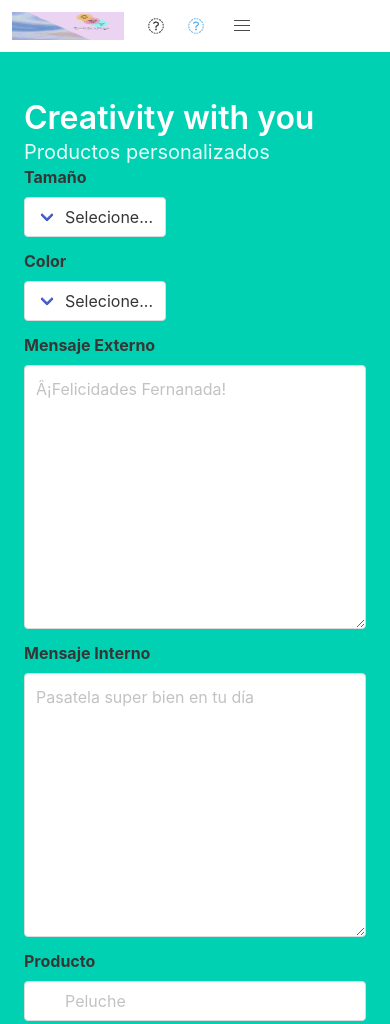
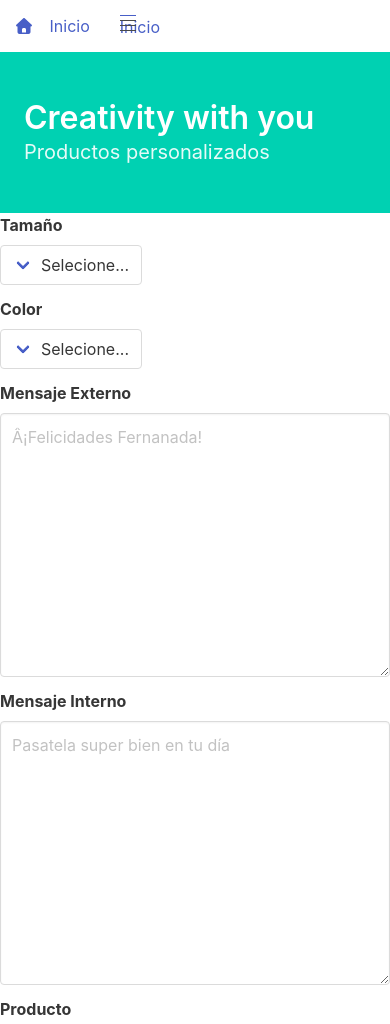
Before and after one commit to KarolValeriaA/KarolValeriaA.github.io, a plain HTML site: page infobox.html in a window 390 px wide. Shown: the top 1024 px of the page. Drawn offline with Linux system fonts and the light colour scheme.

Commit message:
cambio de color formulario

```diff
--- a/infobox.html
+++ b/infobox.html
@@ -15,56 +15,46 @@
 </head>
 
 <body>
-
     <nav class="navbar ">
         <div class="navbar-brand">
-            <a class="navbar-item" href="http://bulma.io">
-                <img src="content/images/logo.png" alt="Bulma: a modern CSS framework based on Flexbox" width="112"
-                    height="28">
+            <a class="navbar-item is-hidden-desktop" href="index.html">
+                <span class="icon">
+                    <i class="fas fa-home"></i>
+                </span>
+                &nbsp;
+                &nbsp;
+                <span>Inicio</span>
             </a>
-
-            <a class="navbar-item is-hidden-desktop" href="https://github.com/jgthms/bulma" target="_blank">
-                <span class="icon" style="color: #333;">
-                    <i class="fa fa-github"></i>
+            <div class="navbar-burger burger" data-target="navMenubd-example">
+                <span>
+                    <a href="index.html">
+                        <span>Inicio</span>
+                    </a>
                 </span>
-            </a>
-
-            <a class="navbar-item is-hidden-desktop" href="https://twitter.com/jgthms" target="_blank">
-                <span class="icon" style="color: #55acee;">
-                    <i class="fa fa-twitter"></i>
-                </span>
-            </a>
-
-            <div class="navbar-burger burger" data-target="navMenubd-example">
-                <span></span>
                 <span></span>
                 <span></span>
             </div>
         </div>
-
         <div id="navMenubd-example" class="navbar-menu">
             <div class="navbar-start">
-
             </div>
-
             <div class="navbar-end">
-
-                <a class="navbar-item is-hidden-desktop-only" href="https://www.instagram.com/cwy_creativity_with_you/" target="_blank">
+                <a class="navbar-item is-hidden-desktop-only" href="https://www.instagram.com/cwy_creativity_with_you/"
+                    target="_blank">
                     <span class="icon" style="color: #55acee;">
                         <i class="fab fa-instagram 3x"></i>
                     </span>
                 </a>
                 <div class="navbar-item">
                     <div class="field is-grouped">
-
                         <p class="control">
-                            <a class="button is-primary" href="infobox.html">
+                            <a class="button is-primary" href="index.html">
                                 <span class="icon">
-                                    <i class="fas fa-box-open"></i>
+                                    <i class="fas fa-home"></i>
                                 </span>
                                 &nbsp;
                                 &nbsp;
-                                <span>Crear pedido</span>
+                                <span>Inicio</span>
                             </a>
                         </p>
                     </div>
@@ -82,6 +72,8 @@
                     Productos personalizados
                 </h2>
             </div>
+        </div>
+     </section>
             <div class="field is-horizontal">
                 <div class="field-label is-normal">
                     <label class="label">Tama&ntilde;o</label>
@@ -127,7 +119,7 @@
                 <div class="field-body">
                     <div class="field">
                         <div class="control">
-                                <textarea  class="textarea" id="txtMensajeExterno" rows="10" cols="50"
+                            <textarea class="textarea" id="txtMensajeExterno" rows="10" cols="50"
                                 placeholder="¡Felicidades Fernanada!"></textarea>
                         </div>
                     </div>
@@ -140,7 +132,7 @@
                 <div class="field-body">
                     <div class="field">
                         <div class="control is-expanded has-icons-left">
-                                <textarea  class="textarea" id="txtMensajeInterno" rows="10" cols="50"
+                            <textarea class="textarea" id="txtMensajeInterno" rows="10" cols="50"
                                 placeholder="Pasatela super bien en tu d&iacute;a"></textarea>
                         </div>
                     </div>
@@ -153,7 +145,7 @@
                 <div class="field-body">
                     <div class="field">
                         <div class="control is-expanded has-icons-left">
-                                <input  class="input" id="iptProducto" type="text" placeholder="Peluche">
+                            <input class="input" id="iptProducto" type="text" placeholder="Peluche">
                         </div>
                     </div>
                 </div>
@@ -173,9 +165,7 @@
                     </div>
                 </div>
             </div>
-                </div>
 
-        </section>
     <section class="section">
         <div class="container">
             <div class="columns">
```
Also changed, not shown: index.html (+11 -13 lines). Lines whose indentation alone changed are shown as unchanged.
